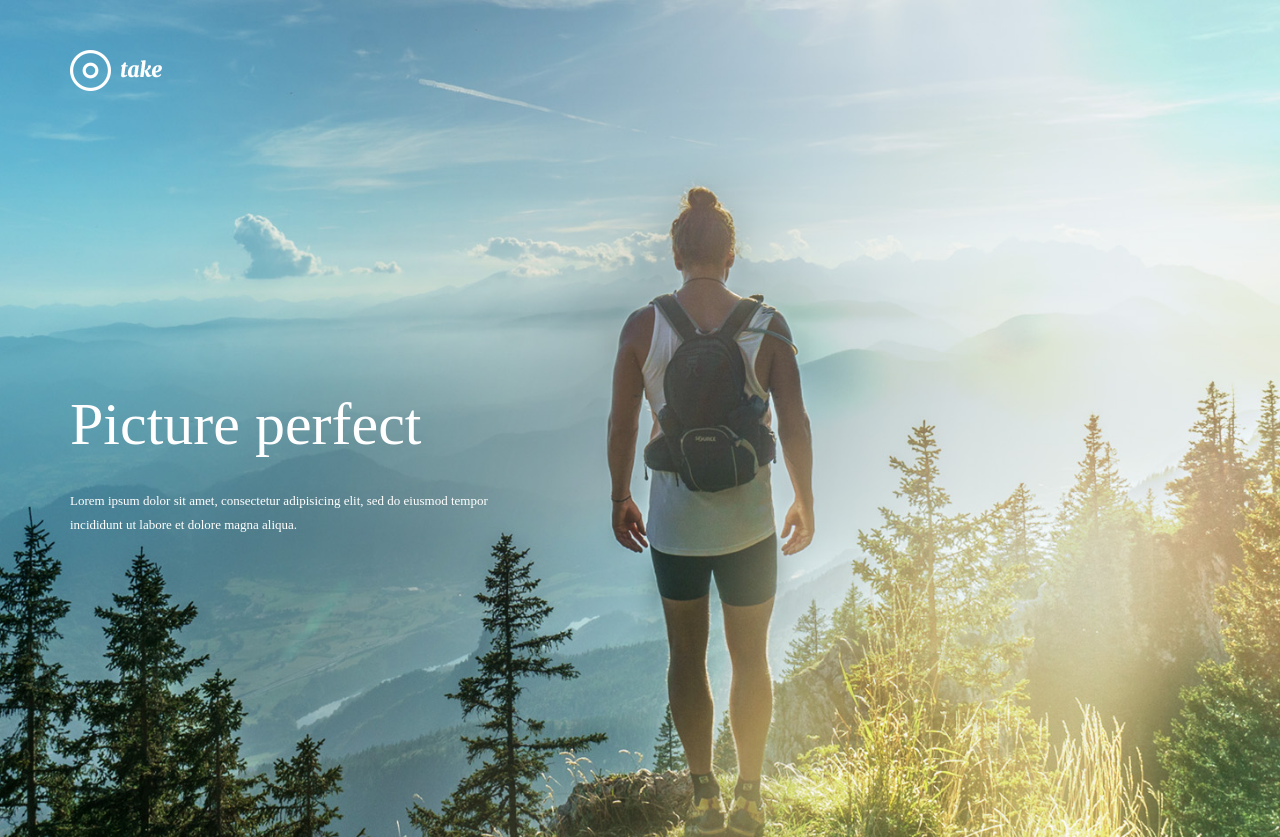
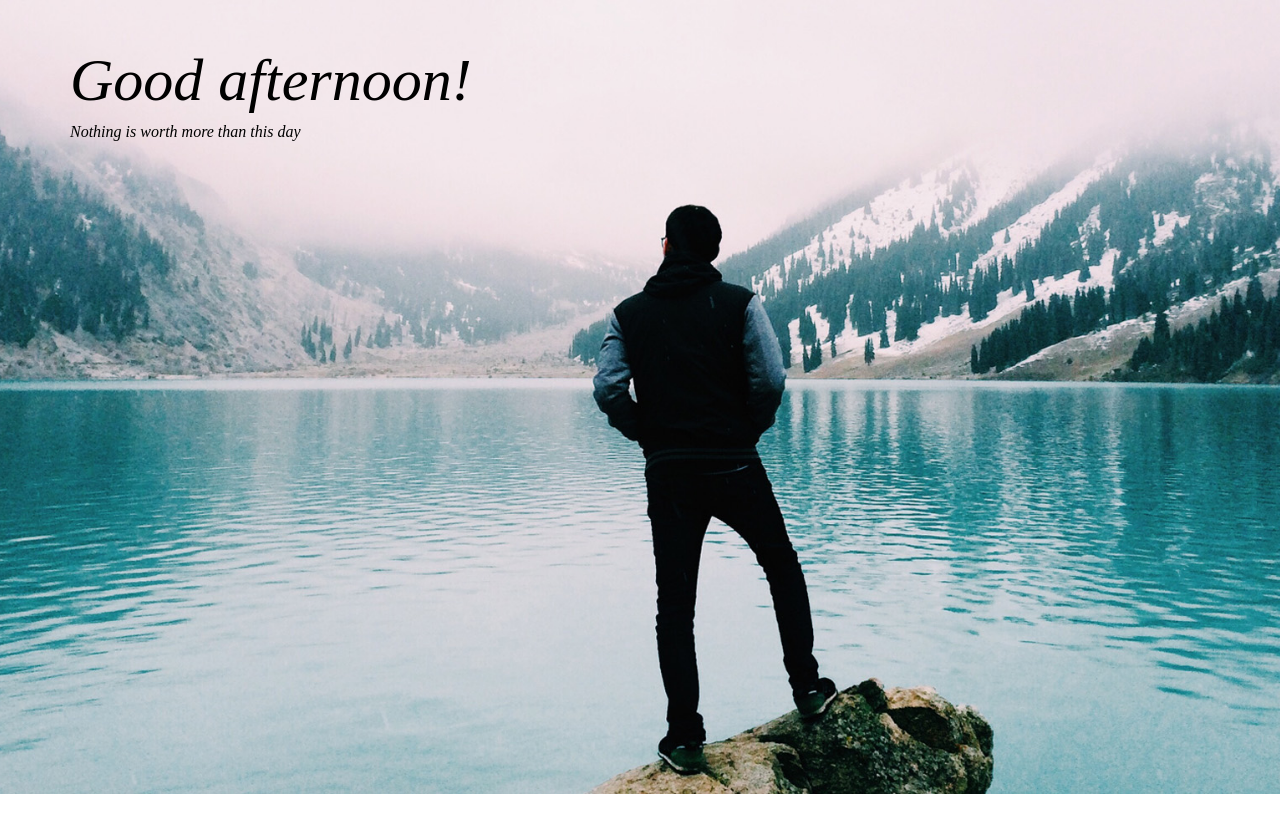
Before and after one commit to atanyday/Take_landing_page, a plain HTML site: page index.html in a window 1280 px wide. After the commit the page ends 800 px from the top, so only its background shows below. Drawn offline with Linux system fonts and the light colour scheme.

Commit message:
change bg image and text accorfing to local time - js

```diff
--- a/index.html
+++ b/index.html
@@ -23,20 +23,21 @@
 </head>
     <body>
     <div class="container-fluid" id="header">
-        <div class="container">
+        <div id="morning">
+        <div id="day">
+        <div id="evening">
+        <div id="night">
+            <div class="container">
             <div class="row">
-                <div class="col-md-12 logo">
-                    <img src="images/logo.png" alt=""/>
+                <div class="col-md-5" id="header-title-container">
+                    <h1 id="header-title"></h1>
+                    <p id="header-description"></p>
                 </div>
             </div>
-            <div class="row">
-                <div class="col-md-5 header-title">
-                    <h1>Picture perfect</h1>
-                    <p>
-                        Lorem ipsum dolor sit amet, consectetur adipisicing elit, sed do eiusmod tempor incididunt ut labore et dolore magna aliqua.
-                    </p>
-                </div>
-            </div>
+        </div>
+        </div>
+        </div>
+        </div>
         </div>
     </div>
 
--- a/js/index.js
+++ b/js/index.js
@@ -0,0 +1,29 @@
+var d = new Date();
+var currentHour = d.getHours();
+
+if (currentHour >= 6 && currentHour <= 12)
+{
+    document.getElementById("header").style.backgroundImage = "url('images/bg-morning.jpg')";
+    document.getElementById("header-title-container").style = "color: #dfe4e0; padding-top: 320px; padding-bottom: 280px";
+    document.getElementById("header-title").innerHTML = "Good morning!";
+    document.getElementById("header-description").innerHTML = "Set a goal that makes you want to jump out of bed in the morning";
+}
+else if (currentHour > 12 && currentHour <= 18)
+{
+    document.getElementById("header").style.backgroundImage = "url('images/bg-day.jpg')";
+    document.getElementById("header-title-container").style = "color:#000000; padding-top:50px; padding-bottom:550px";
+    document.getElementById("header-title").innerHTML = "Good afternoon!";
+    document.getElementById("header-description").innerHTML = "Nothing is worth more than this day";
+}
+else if (currentHour >= 18 && currentHour <= 22) {
+    document.getElementById("header").style.backgroundImage = "url('images/bg-evening.jpg')";
+    document.getElementById("header-title-container").style = "color:#0f1b23; padding-top:320px; padding-bottom:280px";
+    document.getElementById("header-title").innerHTML = "Good evening!";
+    document.getElementById("header-description").innerHTML = "It is almost impossible to watch a sunset and not dream";
+}
+else {
+    document.getElementById("header").style.backgroundImage = "url('images/bg-night.jpg')";
+    document.getElementById("header-title-container").style = "color:#6f665e; padding-top:150px; padding-bottom:450px";
+    document.getElementById("header-title").innerHTML = "Good night!";
+    document.getElementById("header-description").innerHTML = "Without the dark, we'd never see the stars";
+}
--- a/sass/stylesheet.scss
+++ b/sass/stylesheet.scss
@@ -19,30 +19,37 @@ a {
     text-decoration: none;
   }
 }
-body {
-  color: #ffffff;
-}
+//body {
+//  color: #ffffff;
+//}
 // --------------------------------------------------------------------------------------------------------- /end global
 
 
 // -------------------------------------------------------------------------------------------------------------- HEADER
 #header {
-  background: url(../images/header_bg.jpg) no-repeat center center scroll;
+  padding-left: 0px;
+  padding-right: 0px;
   @include background-size(cover);
+  background-repeat: no-repeat;
+  background-position: center top;
+  background-attachment: scroll;
+  background-image: url(../images/bg-night.jpg);
   .logo {
     padding-top: 50px;
-    padding-bottom: 300px;
+    padding-bottom: 250px;
   }
-  .header-title {
+  #header-title-container {
+    font-style: italic;
     h1 {
       font-weight: lighter;
       font-size: 60px;
-      padding-bottom: 35px;
+      align-items: center;
+      padding-bottom: 10px;
     }
     p {
-      font-size: 13px;
+      font-size: 16px;
       line-height: 24px;
-      padding-bottom: 300px;
+      padding-bottom: 100px;
     }
   }
 }
```
Also changed, not shown: images/bg-day.jpg (added), images/bg-evening.jpg (added), images/bg-morning.jpg (added), images/bg-night.jpg (added), images/header_bg.jpg (deleted), stylesheets/stylesheet.css, 1 other file.
